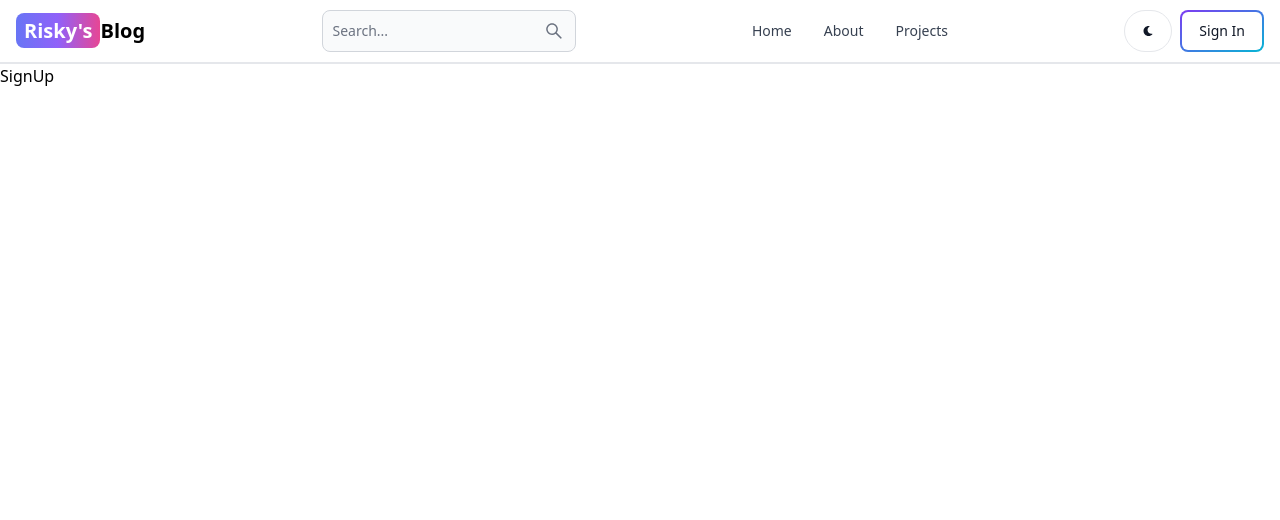
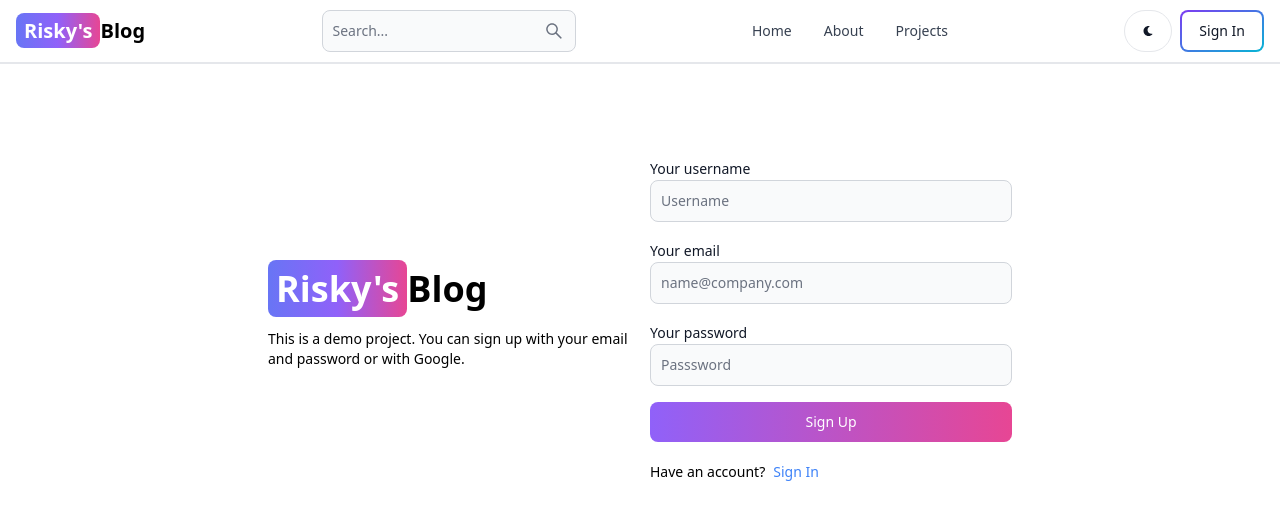
Before and after one commit to rohanhsingh22/mern-blog, a React (Vite) app in the folder client/: page /sign-up in a window 1280 px wide. Shown: the top 520 px of the page. Built offline with nearby package versions, Linux system fonts and the light colour scheme.

Commit message:
create sign up page ui

```diff
--- a/client/src/pages/SignUp.jsx
+++ b/client/src/pages/SignUp.jsx
@@ -1,7 +1,52 @@
+import { Button, Label, TextInput } from 'flowbite-react'
 import React from 'react'
+import { Link } from 'react-router-dom'
+
 
 export default function SignUp() {
-  return (
-    <div>SignUp</div>
-  )
+  return <div className='min-h-screen mt-20'>
+      <div className='flex p-3 max-w-3xl mx-auto flex-col md:flex-row md:items-center gap-5'>
+        <div className='flex-1'>
+        <Link to='/' className="font-bold dark:text-white text-4xl">
+            <span className="px-2 py-1 bg-gradient-to-r from-indigo-500 via-purple-500 to-pink-500 rounded-lg text-white">Risky's</span>Blog
+        </Link>
+        <p className='text-sm mt-5'>This is a demo project. You can sign up with your email and password or with Google.</p>
+        </div>
+        <div className='flex-1'>
+          <form className='flex flex-col gap-4'>
+            <div>
+              <Label value='Your username' />
+              <TextInput
+                type='text'
+                placeholder='Username'
+                id='username'
+              />
+            </div>
+            <div>
+              <Label value='Your email' />
+              <TextInput
+                type='email'
+                placeholder='name@company.com'
+                id='email'
+              />
+            </div>
+            <div>
+              <Label value='Your password' />
+              <TextInput
+                type='password'
+                placeholder='Passsword'
+                id='password'
+              />
+            </div>
+            <Button gradientDuoTone='purpleToPink' type='submit'>Sign Up</Button>
+          </form>
+          <div className='flex gap-2 text-sm mt-5'>
+            <span>Have an account?</span>
+            <Link to='/sign-in' className='text-blue-500'>
+              Sign In
+            </Link>
+          </div>
+        </div>
+      </div>
+    </div>
 }
```
